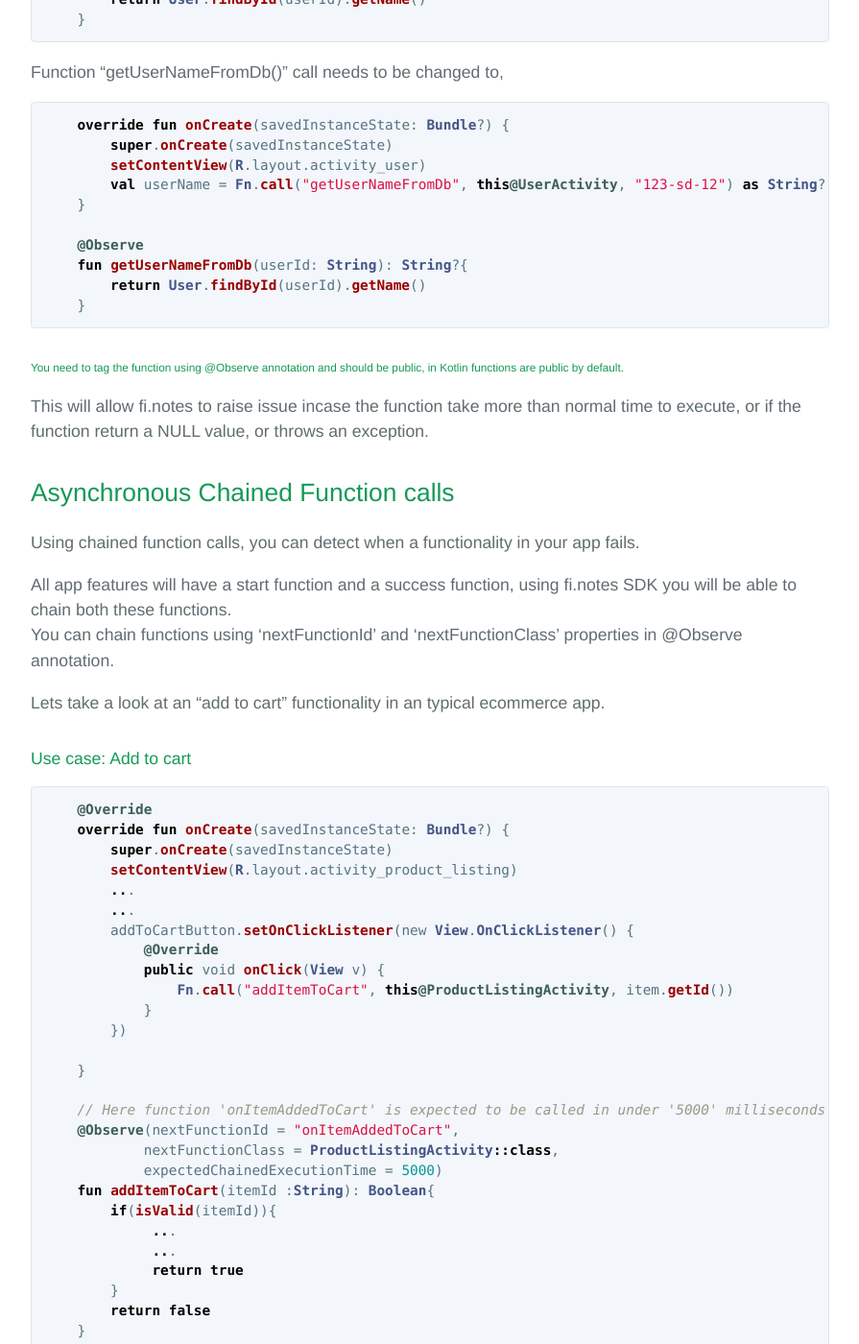
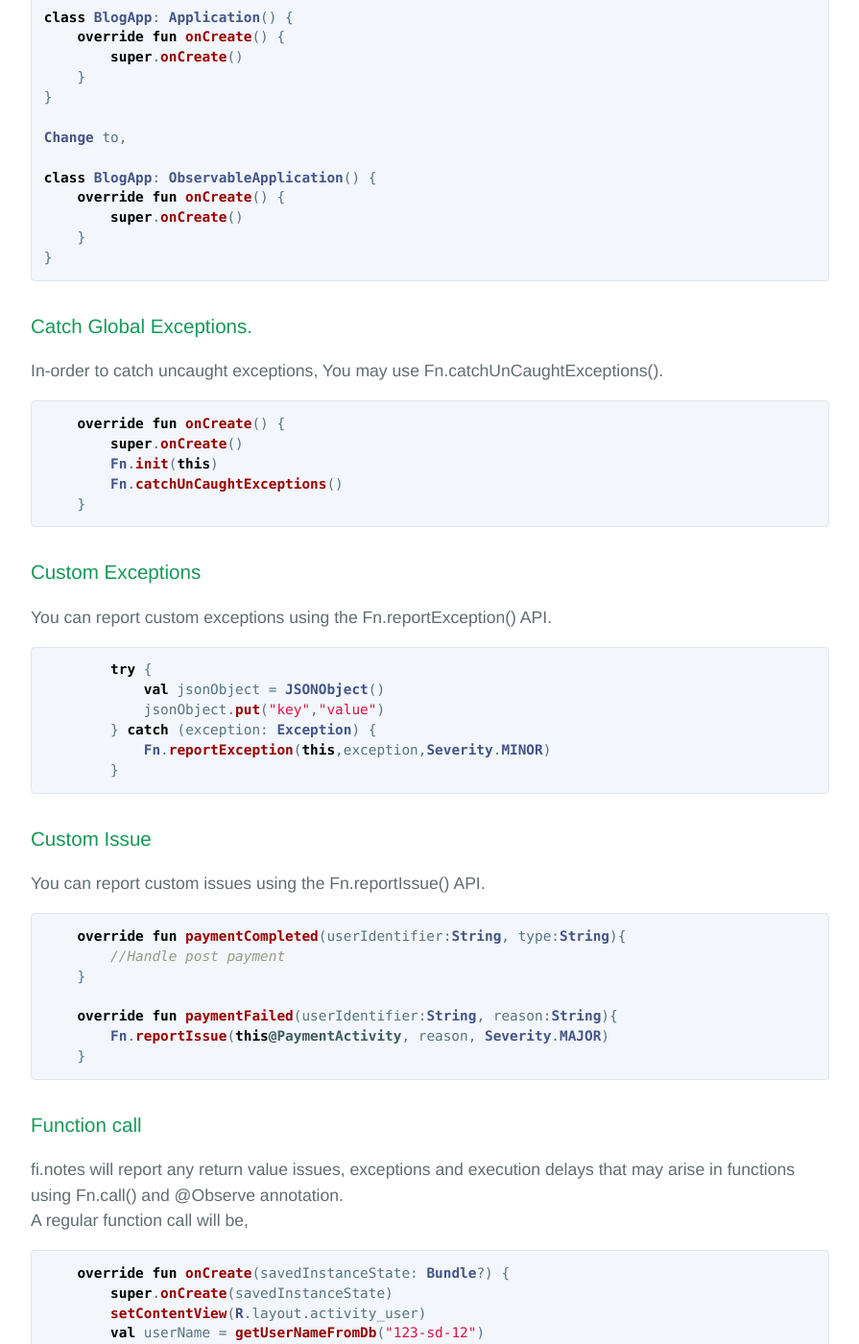
Before and after one commit to finotes/finotes.github.io, a Jekyll site: the page built from _posts/2018-02-09-kotlin-docs.md, in a window 1280 px wide and 1400 px high, scrolled down 8372 px. Shown: the whole window at 96% size, without its empty margins (192-1087 px from the left). Built offline with Jekyll 4.4.1, drawn with Linux system fonts in a browser that asks for light colours; some web fonts are replaced; some of the changed text lies outside the part shown.

Commit message:
Update 2018-02-09-kotlin-docs.md

````diff
--- a/_posts/2018-02-09-kotlin-docs.md
+++ b/_posts/2018-02-09-kotlin-docs.md
@@ -219,6 +219,33 @@ Optionally, You may provide a custom timeout for hostnames. This will raise an I
 ied hosts, that takes more than the specified time for completion.
 Do note that specifying timeout will not interfere in any way with your network calls.
 
+#### Mask Headers
+You have an option to mask headers, incase they contain sensitive information.
+```java
+@Observe(maskHeaders = {"X-Key", "X-Me"})
+public class BlogApp extends Application {
+    @Override
+    public void onCreate() {
+        super.onCreate();
+        Fn.init(this, false , true);
+    }
+}
+```
+or
+```java
+@Observe(maskHeaders = {"X-Key"})
+public class BlogApp extends Application {
+    @Override
+    public void onCreate() {
+        super.onCreate();
+        Fn.init(this, false , true);
+    }
+}
+```
+This will mask any headers with matching name in both request and response headers before raising the issue to fi.notes dashboard.
+The maskHeaders field is case insensitive.
+
+
 #### Categorize Tickets (Optional)
 
 You will be able to configure how API issues are categorized into tickets using a custom header "X-URLID". You can set this header in your API calls and when they are reported to fi.notes dashboard, issues from API calls with same "X-URLID" will be categorized into a single ticket.
@@ -314,6 +341,41 @@ class BlogApp: ObservableApplication() {
     }
 }
 ```
+
+
+### Catch Global Exceptions.
+In-order to catch uncaught exceptions, You may use Fn.catchUnCaughtExceptions().
+```kotlin
+    override fun onCreate() {
+        super.onCreate()
+        Fn.init(this)
+        Fn.catchUnCaughtExceptions()
+    }
+```
+
+### Custom Exceptions
+You can report custom exceptions using the Fn.reportException() API.
+```kotlin
+        try {
+            val jsonObject = JSONObject()
+            jsonObject.put("key","value")
+        } catch (exception: Exception) {
+            Fn.reportException(this,exception,Severity.MINOR)
+        }
+```
+
+### Custom Issue
+You can report custom issues using the Fn.reportIssue() API.
+```kotlin
+    override fun paymentCompleted(userIdentifier:String, type:String){
+        //Handle post payment
+    }
+
+    override fun paymentFailed(userIdentifier:String, reason:String){
+        Fn.reportIssue(this@PaymentActivity, reason, Severity.MAJOR)
+    }
+```
+
 ### Function call
 fi.notes will report any return value issues, exceptions and execution delays that may arise in functions using Fn.call() and @Observe annotation.
 A regular function call will be,
@@ -602,36 +664,3 @@ class DbUtils {
     }
 }
 ```
-
-### Catch Global Exceptions.
-In-order to catch uncaught exceptions, You may use Fn.catchUnCaughtExceptions().
-```kotlin
-    override fun onCreate() {
-        super.onCreate()
-        Fn.init(this)
-        Fn.catchUnCaughtExceptions()
-    }
-```
-
-### Custom Exceptions
-You can report custom exceptions using the Fn.reportException() API.
-```kotlin
-        try {
-            val jsonObject = JSONObject()
-            jsonObject.put("key","value")
-        } catch (exception: Exception) {
-            Fn.reportException(this,exception,Severity.MINOR)
-        }
-```
-
-### Custom Issue
-You can report custom issues using the Fn.reportIssue() API.
-```kotlin
-    override fun paymentCompleted(userIdentifier:String, type:String){
-        //Handle post payment
-    }
-
-    override fun paymentFailed(userIdentifier:String, reason:String){
-        Fn.reportIssue(this@PaymentActivity, reason, Severity.MAJOR)
-    }
-```
````
